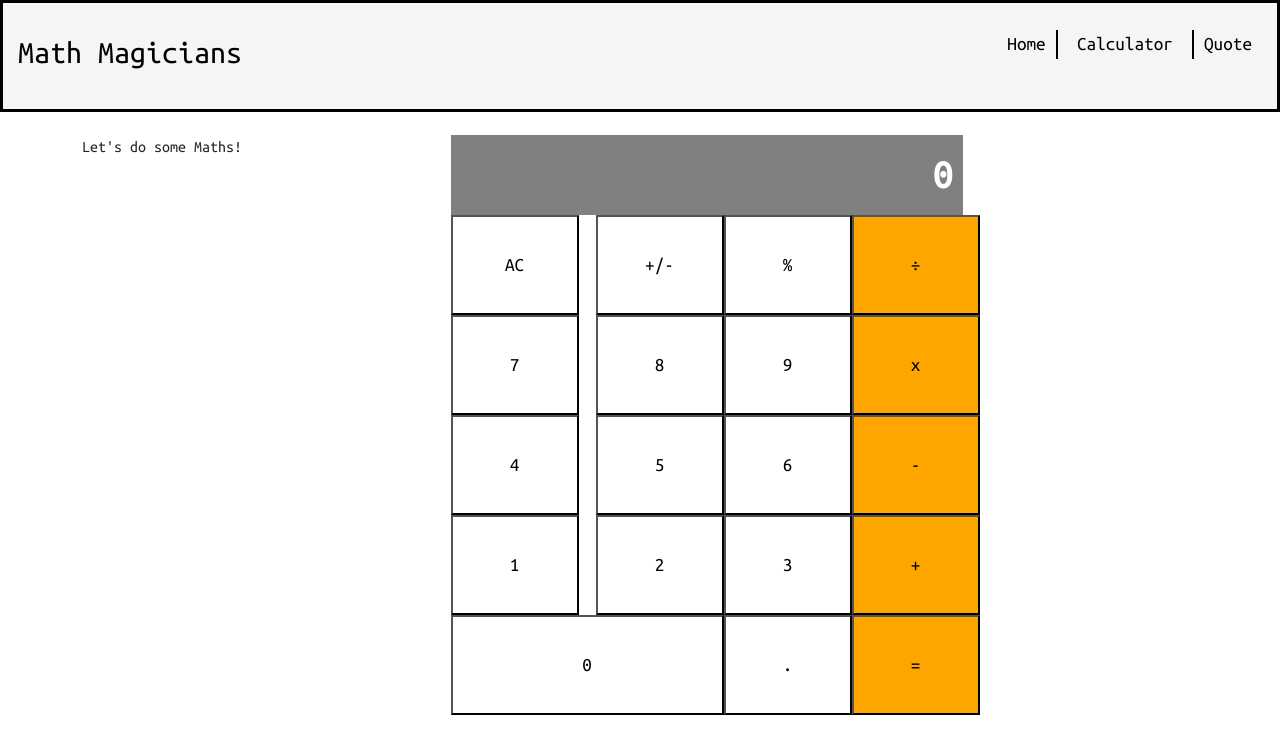
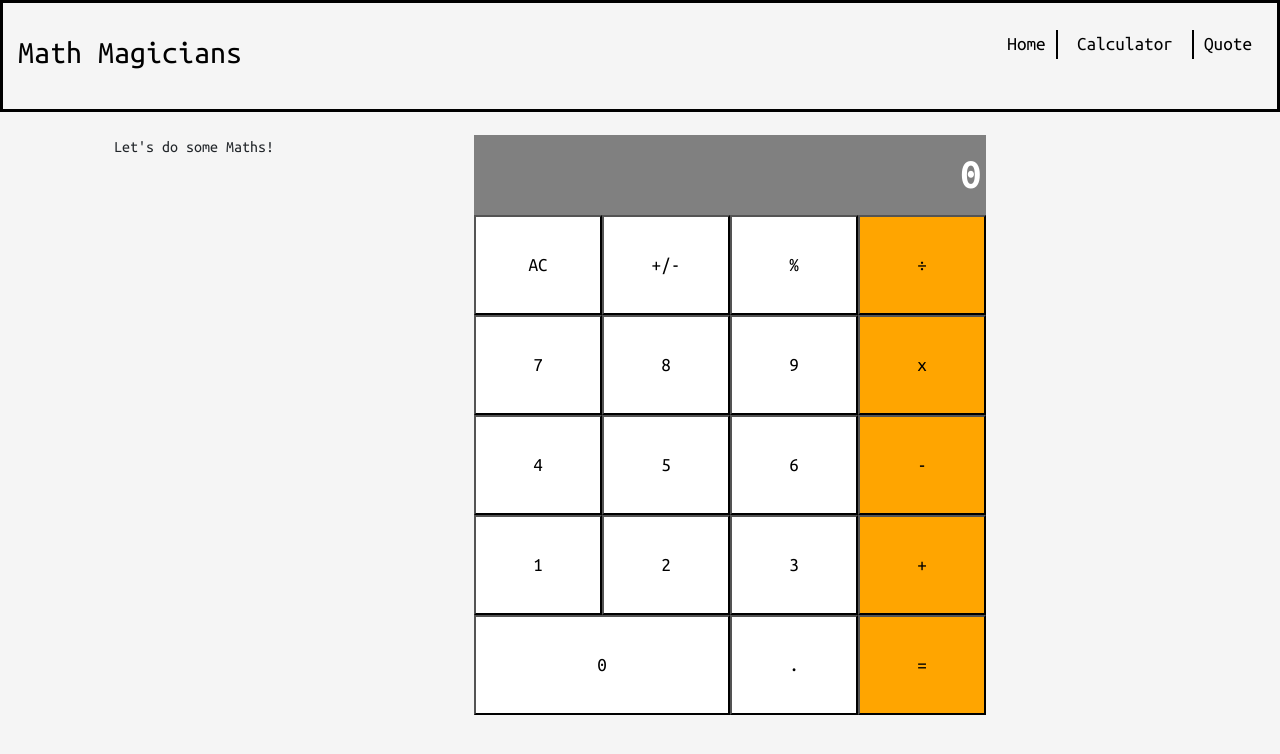
Before and after one commit to Tamunokuro/Math-magicians, a React (Create React App) app: page /calculator in a window 1280 px wide. Shown: the top 754 px of the page. Built offline with nearby package versions, Linux system fonts and the light colour scheme.

Commit message:
Fix bugs

```diff
--- a/src/App.css
+++ b/src/App.css
@@ -7,13 +7,17 @@
   font-family: 'Ubuntu Mono', monospace;
 }
 
+body {
+  background-color: #f5f5f5;
+}
+
 .calculator-section {
   position: absolute;
   top: 100px;
   display: flex;
   justify-content: center;
   align-items: center;
-  padding-top: 2rem;
+  padding: 2rem;
 }
 
 .calculator {
@@ -29,7 +33,7 @@
 
 .span-zero {
   grid-column: span 2;
-  width: 273px;
+  width: auto;
 }
 
 .numbers:hover {
@@ -55,11 +59,13 @@
   justify-content: flex-end;
   align-items: center;
   height: 80px;
-  width: 40vw;
+  max-width: 28ch;
+  overflow: hidden;
   grid-column-start: 1;
   grid-column-end: 5;
+  white-space: nowrap;
   color: #fff;
-  padding: 10px;
+  padding: 6px;
   font-size: 2.5rem;
   font-weight: 900;
 }
```
